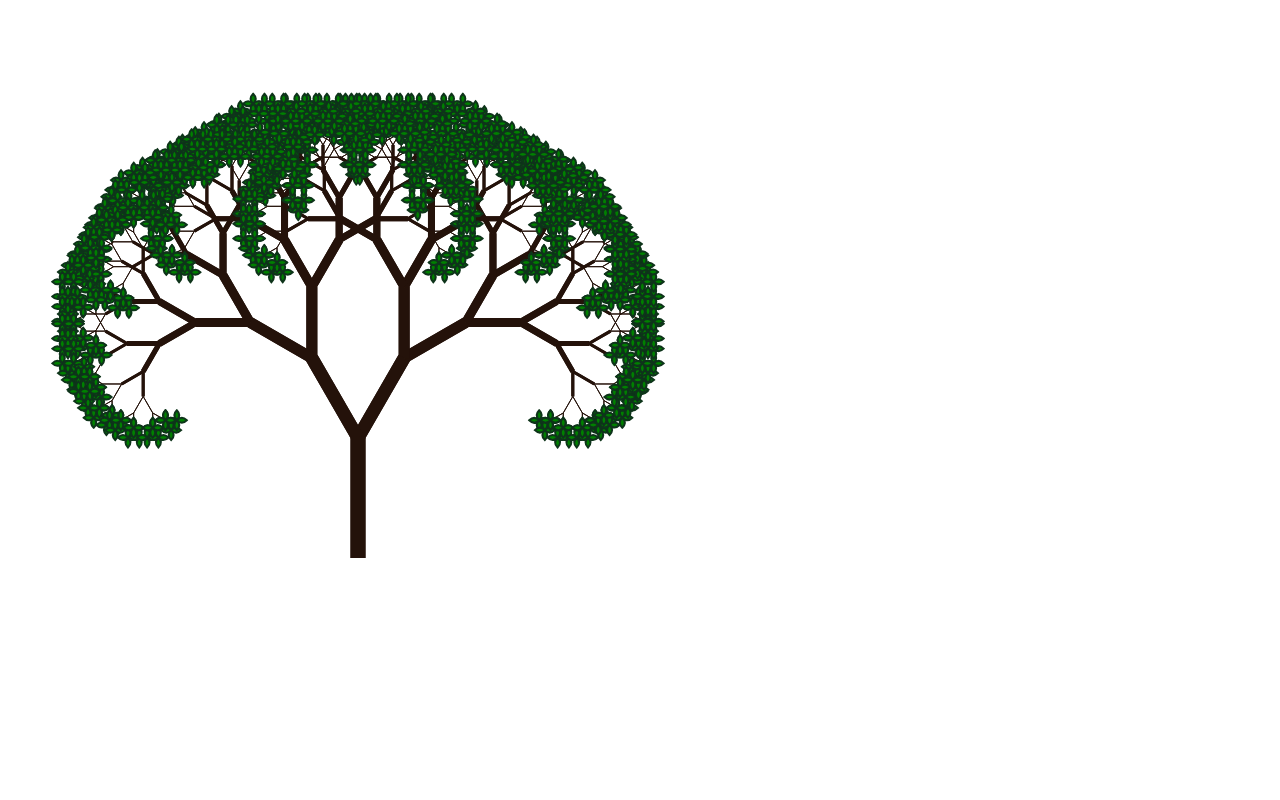
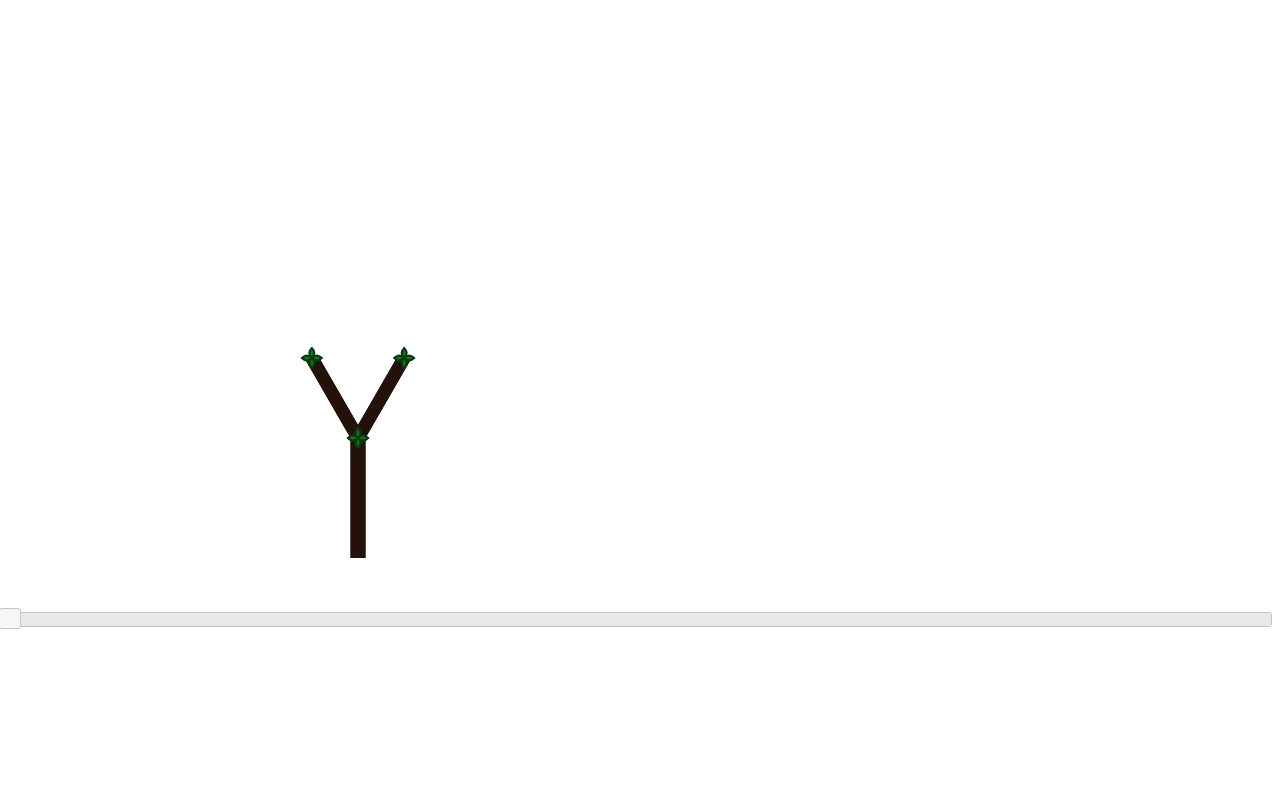
Before and after one commit to Crysis-Gomez/Turtle, a plain HTML site: page index.html in a window 1280 px wide. Shown: the top 800 px of the page. Drawn offline with nearby package versions, Linux system fonts and the light colour scheme.

Commit message:
Added slider and improved painting

```diff
--- a/index.html
+++ b/index.html
@@ -7,9 +7,15 @@
         </title>
 
         <script src="//ajax.googleapis.com/ajax/libs/jquery/2.1.1/jquery.min.js"></script>
+        <link rel="stylesheet" href="//ajax.googleapis.com/ajax/libs/jqueryui/1.11.2/themes/smoothness/jquery-ui.css" />
+        <script src="//ajax.googleapis.com/ajax/libs/jqueryui/1.11.2/jquery-ui.min.js"></script>
+
 
          <script src="main.js"></script>
-        <!-- /<script src="CustomTurtle.js"></script> -->
+         <style type="text/css">
+
+         </style>
+
 
 
 
@@ -20,7 +26,10 @@
 
     <body>
       <canvas id="myCanvas" width="800" height="600"></canvas>
+      <div id="tree_slider"></div>
       <canvas id="myCanvas2" width="800" height="600"></canvas>
+      <div id="triangle_slider"></div>
+
 
     </body>
 
--- a/main.js
+++ b/main.js
@@ -1,104 +1,166 @@
+var that;
 
 $(document).ready(function(){
     var canvas = document.getElementById('myCanvas');
 	var context= canvas.getContext('2d');
-	var tree = new Tree(context);
+	var tree = new Tree(canvas,context);
+	that = tree;
 
 	var canvas = document.getElementById('myCanvas2');
 	var context= canvas.getContext('2d');
-    var triangle = new Triangle(context);
+    var triangle = new Triangle(canvas,context);
+
+
+    function changeTree(event, ui){
+    	if (event.originalEvent) {
+        	tree.redraw(ui.value);
+        }
+        else {
+            //programmatic change
+            console.log("change22");
+        }
+    }
+    function changeTriangle(event,ui){
+    	if (event.originalEvent) {
+        	triangle.redraw(ui.value);
+        }
+        else {
+            //programmatic change
+            console.log("change22");
+        }
+    }
+
+   $('#tree_slider').slider({
+   	  range: "max",
+      min: 2,
+      max: 10,
+      value: 2,
+	  change: changeTree
+
+	});
+
+   $('#triangle_slider').slider({
+   	  range: "max",
+      min: 2,
+      max: 8,
+      value: 2,
+	  change: changeTriangle
+
+	});
+
 });
 
 
-var Triangle = function(context){
+var Triangle = function(canvas,context){
+	this.canvas = canvas;
+	this.context = context;
+	this.turtle = new Turtle(context);
+	this.turtle.init(200,500);
+	this.turtle.setPenColor("#000000");
+	this.turtle.right(90);
 
-	var turtle = new Turtle(context);
-	turtle.init(150,500);
-	turtle.setPenColor("#000000");
-	turtle.right(90);
-	drawTriangle(330, 8, 60);
-
-
-	function drawTriangle(length,depth,angle){
-		drawLine(length, depth,angle);
+	this.drawTriangle = function(length,depth,angle){
+		this.drawLine(length, depth,angle);
 	}
 
-	function drawLine(length,depth,angle){
+	this.drawLine= function(length,depth,angle){
 		if (depth <=0){
-			turtle.forward(length,2,null);
+			this.turtle.forward(length,2,null);
 		}else{
-			drawLine(length / 2, depth - 1, -angle);
-			turtle.right( +angle);
-			drawLine(length / 2, depth - 1, +angle);
-			turtle.right( +angle);
-			drawLine(length / 2, depth - 1, -angle);
-
-		}
+			this.drawLine(length / 2, depth - 1, -angle);
+			this.turtle.right( +angle);
+			this.drawLine(length / 2, depth - 1, +angle);
+			this.turtle.right( +angle);
+			this.drawLine(length / 2, depth - 1, -angle);
 		}
 	}
 
-var Tree = function(context){
+	this.redraw = function(value){
 
-	turtle = new Turtle(context);
-	turtle.init(350,550);
-	turtle.setPenColor("#24120a",15);
+		this.turtle.init(200,550);
 
-	drawTree(120,10,30,15);
-	drawLeaf();
+		if(value % 2==0){
+			this.turtle.right(90);
+		}else{
+			this.turtle.left(-30);
+		}
 
-	function drawLeaf(){
+		this.turtle.setPenColor("#24120a",15);
+		this.context.clearRect(0,0,this.canvas.width,this.canvas.height);
+		this.drawTriangle(200, value, 60);
+	}
 
- 		for (var i = 0; i < turtle.savePositions.length; i++) {
- 			 var p = turtle.savePositions[i];
+	this.drawTriangle(200, 2, 60);
+}
+
+
+var Tree = function(canvas,context){
+	this.canvas = canvas;
+	this.context = context;
+	this.turtle = new Turtle(context);
+	this.turtle.init(350,550);
+	this.turtle.setPenColor("#24120a",15);
+
+	this.redraw = function (value){
+
+		this.turtle.init(350,550);
+		this.turtle.setPenColor("#24120a",15);
+		this.context.clearRect(0,0,this.canvas.width,this.canvas.height);
+		this.drawTree(120,value,30,15);
+		this.drawLeaf();
+	}
+
+	this.drawLeaf = function(){
+
+ 		for (var i = 0; i < this.turtle.savePositions.length; i++) {
+ 			 var p = this.turtle.savePositions[i];
  			 var x = p[0];
  			 var y = p[1];
 
- 			context.beginPath();
+ 			this.context.beginPath();
+ 			this.context.strokeStyle ="#0e341a";
+	        this.context.fillStyle = 'green';
 
- 			context.moveTo(x,y);
- 			context.lineWidth = 2;
- 			context.quadraticCurveTo(x+5, y-5, x+10, y);
-			context.quadraticCurveTo(x+5, y+5, x, y);
-			context.moveTo(x,y);
-			context.quadraticCurveTo(x-5, y-5, x-10, y);
-			context.quadraticCurveTo(x-5, y+5, x, y);
+ 		 	this.context.moveTo(x,y);
+ 		 	this.context.lineWidth = 2;
 
-			context.moveTo(x,y);
-			context.quadraticCurveTo(x+5, y-5, x, y-10);
-			context.quadraticCurveTo(x-5, y-5, x, y);
+ 			this.context.quadraticCurveTo(x+5, y-5, x+10, y);
+			this.context.quadraticCurveTo(x+5, y+5, x, y);
+			this.context.moveTo(x,y);
+			this.context.quadraticCurveTo(x-5, y-5, x-10, y);
+			this.context.quadraticCurveTo(x-5, y+5, x, y);
+			this.context.moveTo(x,y);
+			this.context.quadraticCurveTo(x+5, y-5, x, y-10);
+			this.context.quadraticCurveTo(x-5, y-5, x, y);
+			this.context.moveTo(x,y);
+			this.context.quadraticCurveTo(x+5, y+5, x, y+10);
+			this.context.quadraticCurveTo(x-5, y+5, x, y);
 
-			context.moveTo(x,y);
-			context.quadraticCurveTo(x+5, y+5, x, y+10);
-			context.quadraticCurveTo(x-5, y+5, x, y);
-
-
-		 	context.strokeStyle ="#0e341a";
-	        context.fillStyle = 'green';
-	        context.fill();
-	        context.stroke();
-	        context.closePath();
+		 	this.context.strokeStyle ="#0e341a";
+	        this.context.fillStyle = 'green';
+	        this.context.fill();
+	        this.context.stroke();
+	        this.context.closePath();
 
  		};
-
 	}
 
-	function drawTree(length,depth,angle,thinkness){
+	this.drawTree = function(length,depth,angle,thinkness){
 
 		if(depth <=0)return;
-		turtle.forward(length,thinkness,depth);
+		this.turtle.forward(length,thinkness,depth);
 
-		turtle.right(angle);
-		drawTree(length/1.3,depth-1,angle,thinkness-2);
-		turtle.left(2* angle);
-		drawTree(length/1.3,depth-1,angle,thinkness-2);
-		turtle.right(angle);
-		turtle.forward(-length,thinkness,depth);
-	}
+		this.turtle.right(angle);
+		this.drawTree(length/1.3,depth-1,angle,thinkness-2);
+		this.turtle.left(2* angle);
+		this.drawTree(length/1.3,depth-1,angle,thinkness-2);
+		this.turtle.right(angle);
+		this.turtle.forward(-length,thinkness,depth);
 	}
 
-
-
-
+	this.drawTree(120,2,30,15);
+	this.drawLeaf();
+}
 
 var Turtle = function(context){
 	this.context = context;
@@ -108,13 +170,15 @@ var Turtle = function(context){
 	this.sin = 0.0;
 	this.angle=0.0;
 	this.thinkness = 2;
-	this.savePositions = new Array();
+	this.savePositions;
 
 	this.init = function(x,y){
+
+		this.savePositions = new Array();
 		this.x = x;
 		this.y = y;
 		this.setAngle(-90);
-		this.context.moveTo(this.x,this.y);
+		this.closeTurtle();
 	}
 
 	this.back = function(x){
@@ -144,7 +208,6 @@ var Turtle = function(context){
 	this.setPenColor= function(color,thinkness){
 		this.strokeStyle = color;
 		this.thinkness = thinkness;
-
 	}
 
 	this.forward = function(x,thinkness,depth){
```
Lines whose indentation alone changed are shown as unchanged.
